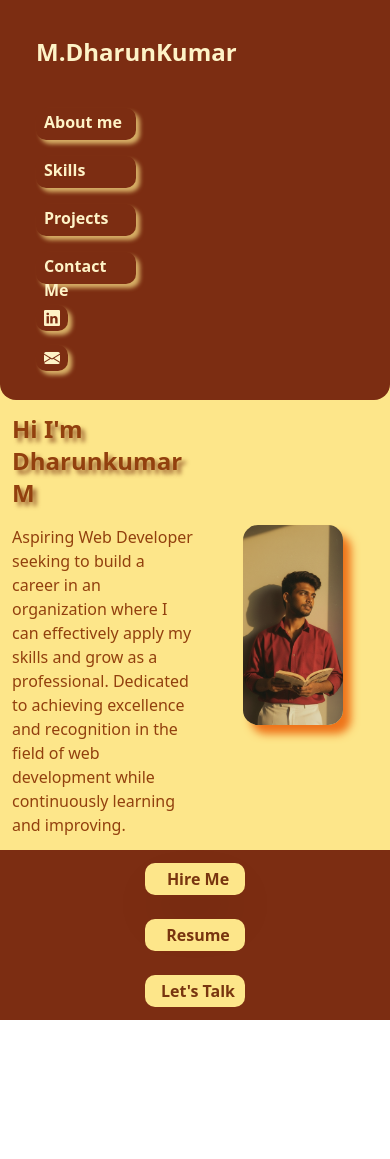
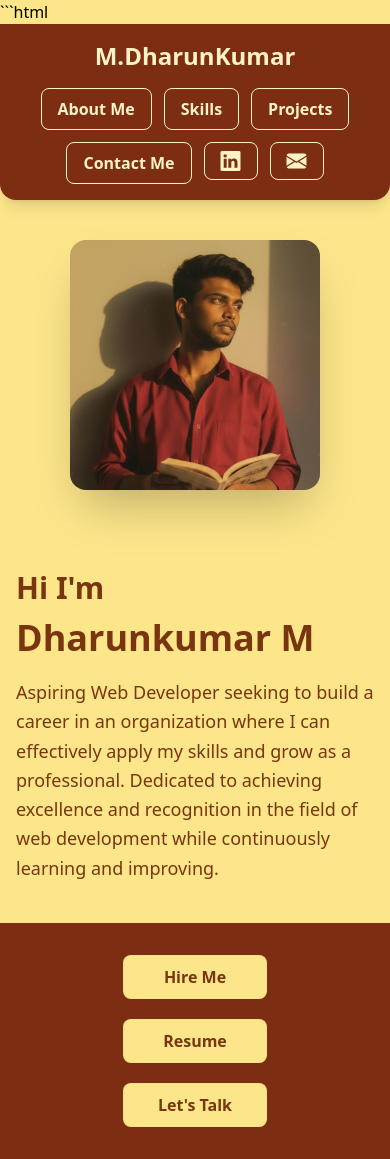
Before and after one commit to kumardharun607/Portfolio, a website: page index.html in a window 390 px wide. Before the commit the page ends 1020 px from the top, so only its background shows below. Drawn offline with nearby package versions, Linux system fonts and the light colour scheme.

Commit message:
responsive

````diff
--- a/index.html
+++ b/index.html
@@ -1,60 +1,167 @@
+```html
 <!DOCTYPE html>
 <html lang="en">
 <head>
     <meta charset="UTF-8">
     <meta name="viewport" content="width=device-width, initial-scale=1.0">
-    <!-- <script src="https://cdn.jsdelivr.net/npm/@tailwindcss/browser@4"></script> -->
-   <script src="https://cdn.tailwindcss.com"></script>
-   <link rel="stylesheet"
-href="https://cdn.jsdelivr.net/npm/bootstrap-icons@1.11.3/font/bootstrap-icons.min.css">
 
-    <link rel="stylesheet" href="./index.css">
+    <script src="https://cdn.tailwindcss.com"></script>
+
+    <link rel="stylesheet"
+    href="https://cdn.jsdelivr.net/npm/bootstrap-icons@1.11.3/font/bootstrap-icons.min.css">
+
     <title>My Portfolio</title>
 </head>
-<body>
-    <div class="bg-amber-200 ">
-    <nav class="flex justify-between items-center bg-orange-900 rounded-b-2xl  flex-wrap   lg:bg-orange-900  md:bg-orange-900   max-w-full mx-auto px-4 py-4 relative ">
-        <h1 class="m-5  text-2xl text-amber-100 font-bold ">M.DharunKumar</h1>
-        <ol class="m-5 flex flex-col md:flex-row gap-4">
-           <a href="./Aboutme.html"><li class="text-amber-100 font-bold transition-all duration-300 ease-in hover:bg-orange-400 h-8 p-0.5 pl-2 w-[100px] rounded-[10px] cursor-pointer hover:scale-110 [box-shadow:_4px_4px_4px_rgba(253,230,137,0.7)]">About me</li></a>
-           <a href="./Skills.html"> <li class="text-amber-100 font-bold md:ml-5 transition-all duration-300 ease-in hover:bg-orange-400 h-8 p-0.5 pl-2 w-[100px] rounded-[10px] cursor-pointer hover:scale-110 [box-shadow:_4px_4px_4px_rgba(253,230,137,0.7)]">Skills</li></a>
-           <a href="./Projects.html"> <li class="text-amber-100 font-bold transition-all duration-300 ease-in hover:bg-orange-400 h-8 p-0.5 pl-2 w-[100px] rounded-[10px] cursor-pointer hover:scale-110 [box-shadow:_4px_4px_4px_rgba(253,230,137,0.7)]">Projects</li></a>
-           <a href="./Contactme.html"> <li class="text-amber-100 font-bold transition-all duration-300 ease-in hover:bg-orange-400 h-8 p-0.5 pl-2 w-[100px] rounded-[10px] cursor-pointer hover:scale-110 [box-shadow:_4px_4px_4px_rgba(253,230,137,0.7)]">Contact Me</li></a>
-           <a href="https://www.linkedin.com/in/techdharunkumar/" class="[target:_blank]">  <li class="transition-all duration-300 ease-in  hover:scale-110"><i class="bi bi-linkedin text-amber-100 font-bold transition-all duration-300 ease-in relative top-1.5 hover:scale-110 hover:bg-orange-400 h-8 p-0.5  pl-2 pr-2 w-[100px] rounded-[10px] cursor-pointer hover:scale-110 [box-shadow:_4px_4px_4px_rgba(253,230,137,0.7)]"></i></li></a>
-           <a href="mailto:kumardharun607@gmail.com"> <li class="  transition-all duration-300 ease-in  hover:scale-110"><i class="bi bi-envelope-fill text-amber-100 font-bold   hover:bg-orange-400 h-8 p-0.5 pl-2 pr-2 w-[100px] rounded-[10px] cursor-pointer relative top-1.5 hover:scale-110 [box-shadow:_4px_4px_4px_rgba(253,230,137,0.7)]"></i></li></a>
 
-        </ol>
-    </nav>
-    <main class="max-w-7xl mx-auto" >
-        <div class="flex" >
-        <div class="h-[450px] w-1/2  bg-amber-200  flex flex-col items-center justify-center ">
-            <div class=" pl-3 text-amber-800 ">
-            <h1 class="text-2xl font-bold [text-shadow:_4px_4px_4px_rgba(122,53,17,0.7)] transition-all duration-300 ease-in-out">Hi I'm</h1>
+<body class="bg-amber-200">
 
-            <h1 class="text-2xl  mb-4 font-bold [text-shadow:_4px_4px_4px_rgba(122,53,17,0.7)]">Dharunkumar M</h1>
-            <p>Aspiring Web Developer seeking to build a career in an organization where I can effectively apply my skills and grow as a professional. Dedicated to achieving excellence and recognition in the field of web development while continuously learning and improving.</p>
+    <!-- Navbar -->
+    <nav class="bg-orange-900 rounded-b-2xl shadow-lg">
+
+        <div class="max-w-7xl mx-auto px-4 py-4">
+
+            <div class="flex flex-col md:flex-row justify-between items-center gap-4">
+
+                <h1 class="text-2xl md:text-3xl font-bold text-amber-100">
+                    M.DharunKumar
+                </h1>
+
+                <ul class="flex flex-wrap justify-center gap-3">
+
+                    <li>
+                        <a href="./Aboutme.html"
+                            class="text-amber-100 font-bold px-4 py-2 rounded-lg border border-amber-100 hover:bg-orange-400 transition-all duration-300 hover:scale-105 inline-block">
+                            About Me
+                        </a>
+                    </li>
+
+                    <li>
+                        <a href="./Skills.html"
+                            class="text-amber-100 font-bold px-4 py-2 rounded-lg border border-amber-100 hover:bg-orange-400 transition-all duration-300 hover:scale-105 inline-block">
+                            Skills
+                        </a>
+                    </li>
+
+                    <li>
+                        <a href="./Projects.html"
+                            class="text-amber-100 font-bold px-4 py-2 rounded-lg border border-amber-100 hover:bg-orange-400 transition-all duration-300 hover:scale-105 inline-block">
+                            Projects
+                        </a>
+                    </li>
+
+                    <li>
+                        <a href="./Contactme.html"
+                            class="text-amber-100 font-bold px-4 py-2 rounded-lg border border-amber-100 hover:bg-orange-400 transition-all duration-300 hover:scale-105 inline-block">
+                            Contact Me
+                        </a>
+                    </li>
+
+                    <li>
+                        <a href="https://www.linkedin.com/in/techdharunkumar/"
+                            target="_blank"
+                            class="text-amber-100 text-xl px-4 py-2 rounded-lg border border-amber-100 hover:bg-orange-400 transition-all duration-300 hover:scale-105 inline-block">
+                            <i class="bi bi-linkedin"></i>
+                        </a>
+                    </li>
+
+                    <li>
+                        <a href="mailto:kumardharun607@gmail.com"
+                            class="text-amber-100 text-xl px-4 py-2 rounded-lg border border-amber-100 hover:bg-orange-400 transition-all duration-300 hover:scale-105 inline-block">
+                            <i class="bi bi-envelope-fill"></i>
+                        </a>
+                    </li>
+
+                </ul>
+
             </div>
-        </div>
-        <div class="h-[450px] w-1/2 bg-amber-200 flex items-center justify-center ">
-            <img class="h-[200px]  w-[100px] sm:h-[400px] sm:w-[200px] lg:h-[300px] lg:w-[300px]  object-cover rounded-[15px] hover:scale-110 cursor-pointer transition-all duration-500 [box-shadow:_8px_9px_9px_rgba(238,116,26)]" src="./asthetic-photo1.1.png"  alt="My_Profile">
-        </div>
+
         </div>
 
+    </nav>
+
+    <!-- Main Section -->
+    <main class="max-w-7xl mx-auto px-4">
+
+        <section class="flex flex-col-reverse md:flex-row items-center min-h-[75vh]">
+
+            <!-- Text -->
+            <div class="w-full md:w-1/2 flex items-center justify-center py-10">
+
+                <div class="text-amber-900 max-w-lg">
+
+                    <h2 class="text-3xl md:text-4xl font-bold mb-3">
+                        Hi I'm
+                    </h2>
+
+                    <h1 class="text-4xl md:text-5xl font-extrabold mb-5">
+                        Dharunkumar M
+                    </h1>
+
+                    <p class="text-lg leading-relaxed">
+                        Aspiring Web Developer seeking to build a career in an
+                        organization where I can effectively apply my skills and
+                        grow as a professional. Dedicated to achieving excellence
+                        and recognition in the field of web development while
+                        continuously learning and improving.
+                    </p>
+
+                </div>
+
+            </div>
+
+            <!-- Image -->
+            <div class="w-full md:w-1/2 flex justify-center py-10">
+
+                <img
+                    src="./asthetic-photo1.1.png"
+                    alt="My Profile"
+                    class="h-[250px] w-[250px]
+                           sm:h-[320px] sm:w-[320px]
+                           lg:h-[400px] lg:w-[400px]
+                           object-cover rounded-2xl
+                           shadow-2xl
+                           transition-all duration-500
+                           hover:scale-105">
+
+            </div>
+
+        </section>
+
     </main>
-    <footer>
-        <div class="h-[170px] md:h-[90px] bg-orange-900 flex justify-center items-center ">
-            <ol class="flex justify-center flex-col md:flex-row gap-6">
-                <a href="mailto:kumardharun607@gmail.com"><button class="h-10 w-[100px] bg-amber-200 rounded-[10px] text-amber-900 font-bold hover:bg-orange-400 h-8 p-0.5 pl-2 w-[100px] rounded-[10px] shadow-2xl transition-all duration-300 ease-in hover:scale-110">Hire Me</button></a>
-                <a href="./Dharunkumar_FullStackDevelopment.pdf">
 
-                <button class="h-10 w-[100px] bg-amber-200 rounded-[10px] text-amber-900 font-bold hover:bg-orange-400 h-8 p-0.5 pl-2 w-[100px] rounded-[10px] transition-all duration-300 ease-in hover:scale-110">Resume</button></a>
-                <a
-  href="https://wa.me/916379888340"><button class="h-10 w-[100px] bg-amber-200 rounded-[10px] text-amber-900 font-bold hover:bg-orange-400 h-8 p-0.5 pl-2 w-[100px] rounded-[10px] transition-all duration-300 ease-in hover:scale-110">Let's Talk</button></a>
-            </ol>
+    <!-- Footer -->
+    <footer class="bg-orange-900">
+
+        <div class="max-w-7xl mx-auto py-8 px-4">
+
+            <div class="flex flex-col sm:flex-row justify-center items-center gap-5">
+
+                <a href="mailto:kumardharun607@gmail.com">
+                    <button
+                        class="w-36 h-11 bg-amber-200 text-amber-900 font-bold rounded-lg hover:bg-orange-400 transition-all duration-300 hover:scale-105">
+                        Hire Me
+                    </button>
+                </a>
+
+                <a href="./Dharunkumar_FullStackDevelopment.pdf" target="_blank">
+                    <button
+                        class="w-36 h-11 bg-amber-200 text-amber-900 font-bold rounded-lg hover:bg-orange-400 transition-all duration-300 hover:scale-105">
+                        Resume
+                    </button>
+                </a>
+
+                <a href="https://wa.me/916379888340" target="_blank">
+                    <button
+                        class="w-36 h-11 bg-amber-200 text-amber-900 font-bold rounded-lg hover:bg-orange-400 transition-all duration-300 hover:scale-105">
+                        Let's Talk
+                    </button>
+                </a>
+
+            </div>
 
         </div>
+
     </footer>
-    </div>
 
 </body>
 </html>
````
